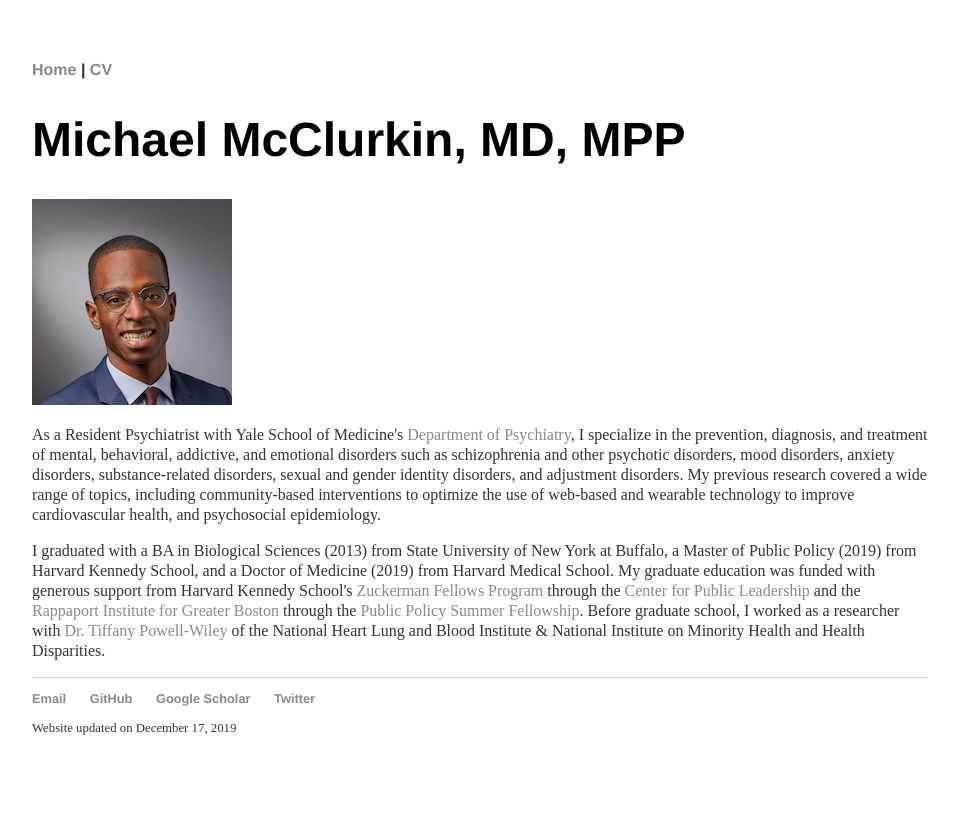
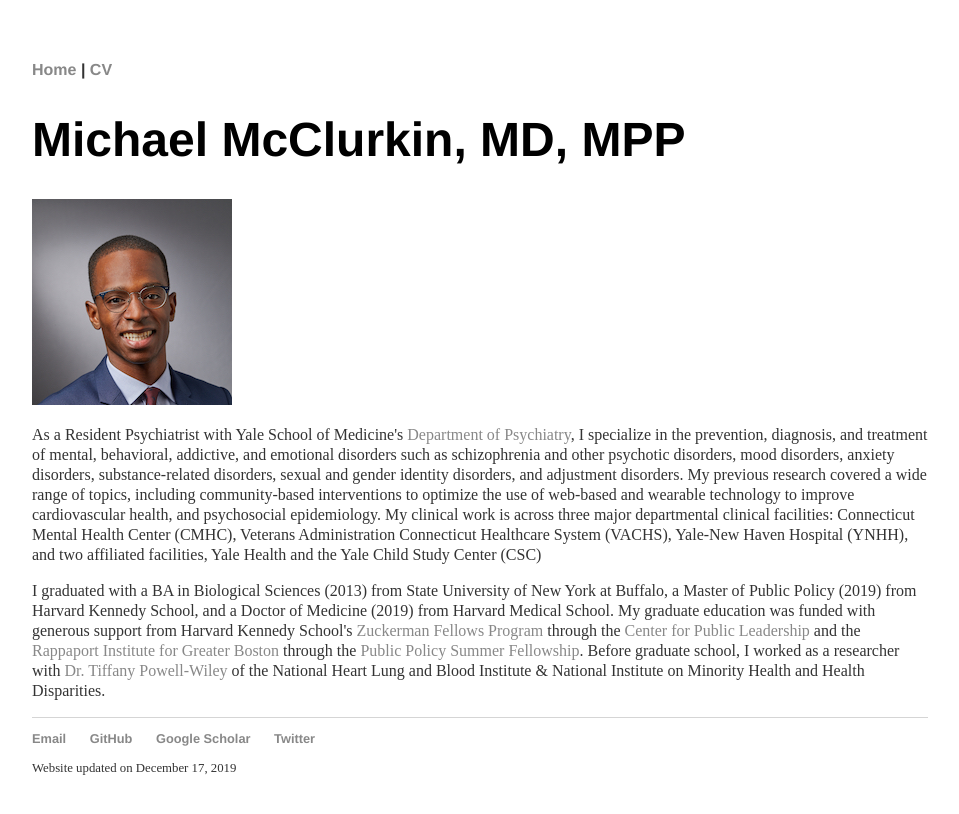
Before and after one commit to michaelmcclurkin/michaelmcclurkin.github.io, a Jekyll site: the page index.html, which Jekyll copies as it is, in a window 1280 px wide. Shown: the top 814 px of the page, without its empty margins (160-1119 px from the left). Built offline with Jekyll 4.4.1, drawn with Linux system fonts in a browser that asks for light colours.

Commit message:
Update index.html

```diff
--- a/index.html
+++ b/index.html
@@ -78,7 +78,7 @@
 
 			<img src="documents/photo.JPEG" alt="Michael McClurkin, MD, MPP" style="width:200px;height:206px;">
 
-			<p>As a Resident Psychiatrist with Yale School of Medicine's <a href="https://medicine.yale.edu/psychiatry/">Department of Psychiatry</a>, I specialize in the prevention, diagnosis, and treatment of mental, behavioral, addictive, and emotional disorders such as schizophrenia and other psychotic disorders, mood disorders, anxiety disorders, substance-related disorders, sexual and gender identity disorders, and adjustment disorders. My previous research covered a wide range of topics, including community-based interventions to optimize the use of web-based and wearable technology to improve cardiovascular health, and psychosocial epidemiology.</p>
+			<p>As a Resident Psychiatrist with Yale School of Medicine's <a href="https://medicine.yale.edu/psychiatry/">Department of Psychiatry</a>, I specialize in the prevention, diagnosis, and treatment of mental, behavioral, addictive, and emotional disorders such as schizophrenia and other psychotic disorders, mood disorders, anxiety disorders, substance-related disorders, sexual and gender identity disorders, and adjustment disorders. My previous research covered a wide range of topics, including community-based interventions to optimize the use of web-based and wearable technology to improve cardiovascular health, and psychosocial epidemiology. My clinical work is across three major departmental clinical facilities: Connecticut Mental Health Center (CMHC), Veterans Administration Connecticut Healthcare System (VACHS), Yale-New Haven Hospital (YNHH), and two affiliated facilities, Yale Health and the Yale Child Study Center (CSC)</p>
 			<p>I graduated with a BA in Biological Sciences (2013) from State University of New York at Buffalo, a Master of Public Policy (2019) from Harvard Kennedy School, and a Doctor of Medicine (2019) from Harvard Medical School. My graduate education was funded with generous support from Harvard Kennedy School's <a href="https://cpl.hks.harvard.edu/zuckerman-fellowship/">Zuckerman Fellows Program</a> through the <a href="https://cpl.hks.harvard.edu/home/">Center for Public Leadership</a> and the <a href="https://www.hks.harvard.edu/centers/taubman/programs-research/rappaport/">Rappaport Institute for Greater Boston</a> through the <a href="https://www.hks.harvard.edu/centers/taubman/programs-research/rappaport/student-opportunities/public-policy-summer-fellowship/">Public Policy Summer Fellowship</a>. Before graduate school, I worked as a researcher with <a href="https://www.nhlbi.nih.gov/science/social-determinants-obesity-and-cardiovascular-risk/">Dr. Tiffany Powell-Wiley</a> of the National Heart Lung and Blood Institute & National Institute on Minority Health and Health Disparities. </p>
 </div>
 
```
